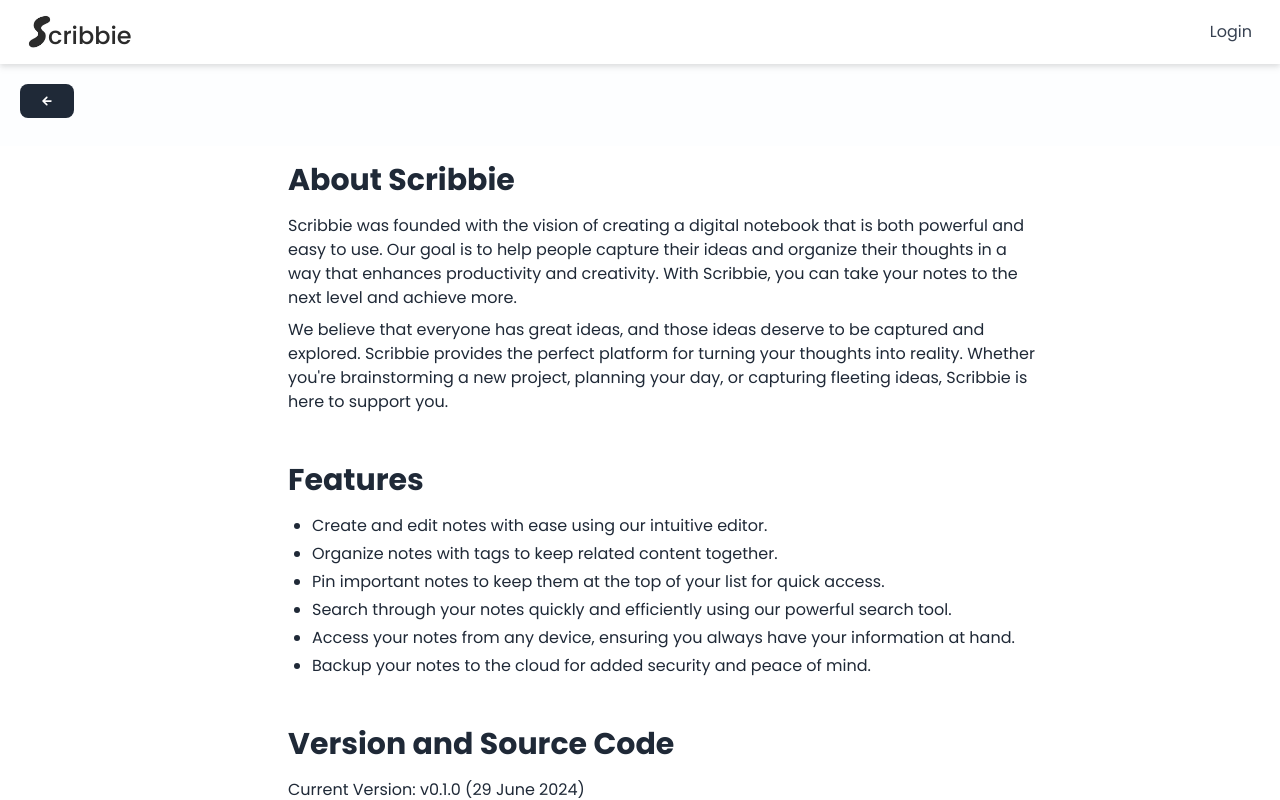
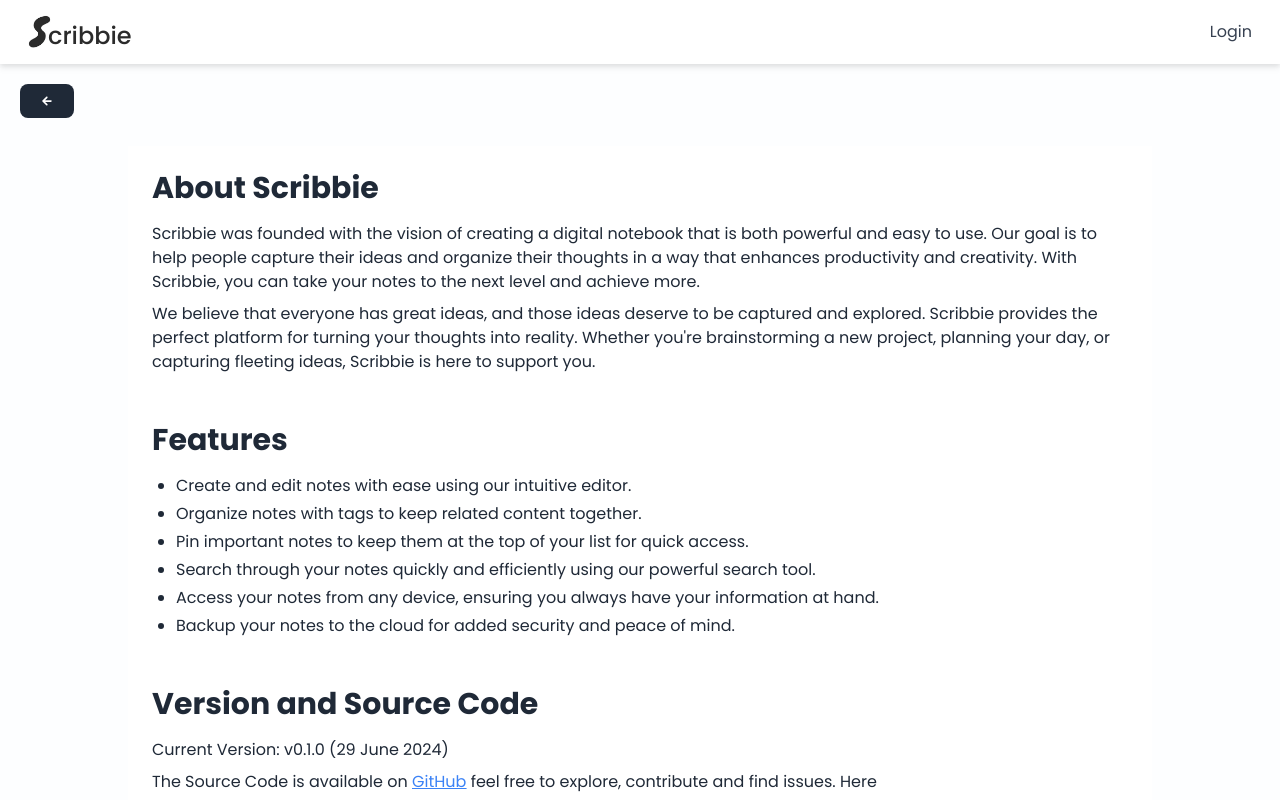
Before and after one commit to Scribbie-Notes/notes-app, a React (Vite) app in the folder frontend/: page /about in a window 1280 px wide. Shown: the top 800 px of the page. Built offline with nearby package versions, Linux system fonts and the light colour scheme.

Commit message:
about ui enhancemnet

```diff
--- a/frontend/src/components/About/About.jsx
+++ b/frontend/src/components/About/About.jsx
@@ -17,8 +17,8 @@
           </button>
         </div>
       </Link>
-      <div className="flex">
-        <div className="container text-gray-800 mx-auto pl-72 pr-60 p-4 bg-white">
+      <div className="flex justify-center">
+        <div className="container text-gray-800 mx-auto p-6 bg-white max-w-screen-lg">
           <h1 className="text-3xl font-bold mb-4">About Scribbie</h1>
           <section className="mb-12">
             <p className="text-md mb-2">
```
